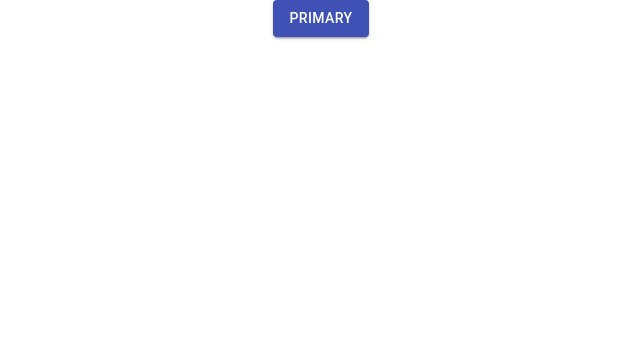
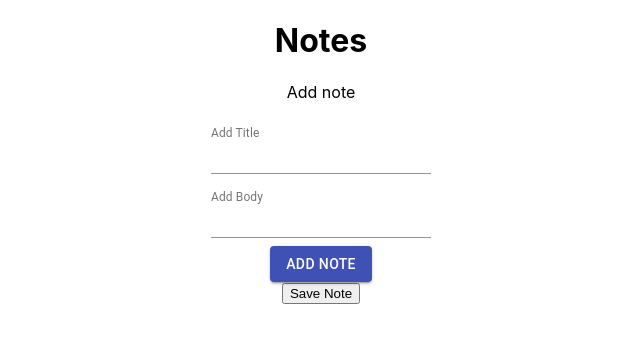
Before and after one commit to vatsalsood/indexeddb, a React (Create React App) app in the folder indexeddb/: page / in a window 1280 px wide. Shown: the top 342 px of the page, without its empty margins (319-959 px from the left). Built offline with nearby package versions, Linux system fonts and the light colour scheme.

Commit message:
add notes

```diff
--- a/indexeddb/src/App.js
+++ b/indexeddb/src/App.js
@@ -1,15 +1,80 @@
-import React from 'react';
+import React, { useEffect, useState } from 'react';
 import './App.css';
 import { makeStyles } from '@material-ui/core/styles';
+
 import Button from '@material-ui/core/Button';
+import TextField from '@material-ui/core/TextField';
+import { viewNotes } from './viewNotes'
+
+import { createDB, addNotes } from './processSave.js';
 
 function App() {
-  const testFunction = () => { console.log("test function called"); }
+
+  const [notes, setNotes] = useState([]);
+  const [title, setTitle] = useState('')
+  const [body, setBody] = useState('')
+
+  const useStyles = makeStyles({
+    table: {
+      maxWidth: 650,
+    },
+  });
+
+  const addNote = (e) => {
+    e.preventDefault()
+    setNotes([
+      ...notes,
+      { title, body }
+    ])
+    console.log(notes);
+    setTitle('')
+    setBody('')
+  }
+
+  const removeNote = (title) => {
+    setNotes(notes.filter((note) => note.title !== title))
+  }
+
+  useEffect(() => {
+    createDB("test", 1);
+  }, [])
+
   return (
     <div className="App">
-      <Button variant="contained" color="primary" onClick={testFunction}>
-        Primary
-      </Button>
+      <div>
+        <h1>Notes</h1>
+
+        <p>Add note</p>
+        <form onSubmit={addNote}>
+          <TextField
+            id="standard-full-width"
+            label="Add Title"
+            style={{ margin: 8 }}
+            margin="normal"
+            value={title} onChange={(e) => setTitle(e.target.value)}
+            InputLabelProps={{
+              shrink: true,
+            }} />
+          <br />
+
+          <TextField
+            id="standard-full-width"
+            label="Add Body"
+            style={{ margin: 8 }}
+            margin="normal"
+            InputLabelProps={{
+              shrink: true,
+            }}
+            value={body}
+            onChange={(e) => setBody(e.target.value)}
+          />
+          <br />
+          <Button variant="contained" color="primary">Add note</Button>
+        </form>
+        <button onClick={(e) => { e.preventDefault(); addNotes(notes) }}>Save Note</button>
+      </div>
+
+      <viewNotes notes={notes} />
     </div>
   );
 }
--- /dev/null
+++ b/indexeddb/src/processSave.js
@@ -0,0 +1,68 @@
+let db = null;
+// let submitBtn = document.getElementById('dbBtn');
+// let addNoteBtn = document.getElementById('addNote');
+// let viewNoteBtn = document.getElementById('viewNotes');
+// submitBtn.onclick = () => {
+//     createDB(document.getElementById('dbName').value, document.getElementById('dbVersion').value);
+// };
+
+// addNoteBtn.onclick = () => {
+//     const note = {
+//         title: "note" + Math.random(0, 10),
+//         text: "this is a note"
+//     }
+//     const tx = db.transaction("personal_notes", "readwrite");
+//     tx.onerror = e => {
+//         console.log(`Error ${e.target.error}`);
+//     }
+//     const pNotes = tx.objectStore("personal_notes");
+//     pNotes.add(note);
+// };
+
+// viewNoteBtn.onclick = () => {
+//     const tx = db.transaction("personal_notes", "readonly");
+//     const pNotes = tx.objectStore("personal_notes");
+//     const request = pNotes.openCursor();
+//     request.onsuccess = e => {
+//         let rows = e.target.result;
+//         console.log("rows", rows);
+//     }
+// }
+
+
+export function createDB(dbName, dbVersion) {
+
+    const request = indexedDB.open(dbName, dbVersion);
+    request.onupgradeneeded = e => {
+        db = e.target.result;
+        let pNotes = db.createObjectStore('personal_notes', { keyPath: "title" });
+        let toddNotes = db.createObjectStore('todo_notes', { keyPath: "title" });
+        console.log("upgrade called", db);
+    }
+
+    request.onsuccess = e => {
+        console.log("success called");
+    }
+
+    request.onerror = e => {
+        debugger;
+        console.log("error");
+    }
+}
+
+export function addNotes(notes) {
+    const request = indexedDB.open('test');
+
+    request.onsuccess = e => {
+        db = e.target.result;
+
+        const tx = db.transaction("personal_notes", "readwrite");
+        notes.forEach(note => {
+            tx.onerror = e => {
+                console.log(`Error ${e.target.error}`);
+            }
+            const pNotes = tx.objectStore("personal_notes");
+            pNotes.add(note);
+        });
+    }
+}
--- /dev/null
+++ b/indexeddb/src/viewNotes.js
@@ -0,0 +1,32 @@
+import React, { useEffect, useState } from 'react';
+import Table from '@material-ui/core/Table';
+
+import TableBody from '@material-ui/core/TableBody';
+import TableCell from '@material-ui/core/TableCell';
+import TableContainer from '@material-ui/core/TableContainer';
+import TableHead from '@material-ui/core/TableHead';
+import TableRow from '@material-ui/core/TableRow';
+import Paper from '@material-ui/core/Paper';
+export const viewNotes = (notes) => {
+    return (
+        <TableContainer component={Paper}>
+            <Table aria-label="simple table">
+                <TableHead>
+                    <TableRow>
+                        <TableCell>Title</TableCell>
+                        <TableCell>Body</TableCell>
+                    </TableRow>
+                </TableHead>
+                <TableBody>
+                    {notes.map((note) => (
+                        <TableRow key={note.title}>
+                            <TableCell>{note.title}</TableCell>
+                            <TableCell>{note.body}</TableCell>
+                        </TableRow>
+                    ))}
+                </TableBody>
+            </Table>
+        </TableContainer>
+    )
+
+};
```
Also changed, not shown: 1 other file (tests, documents, lock files or other folders).
